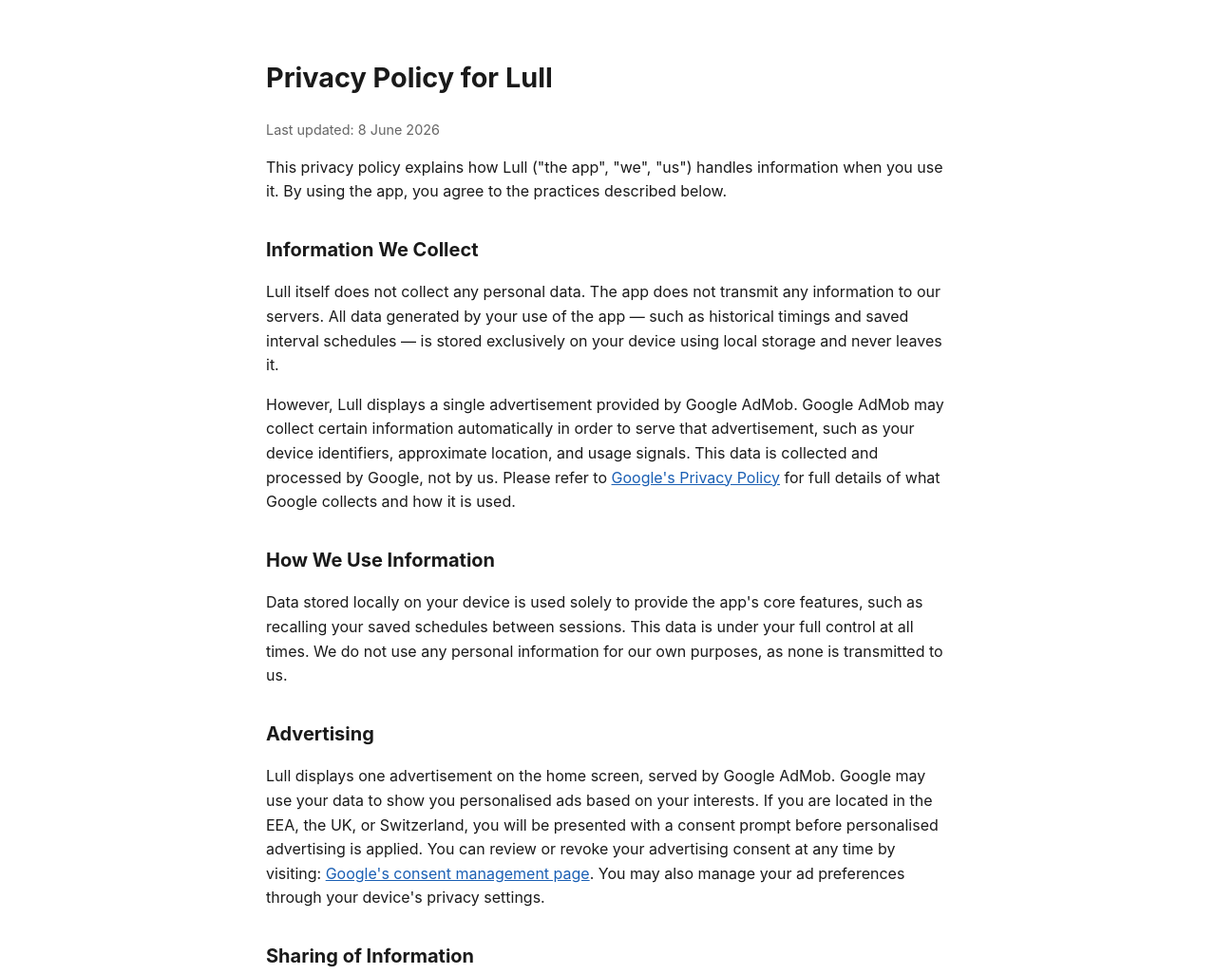
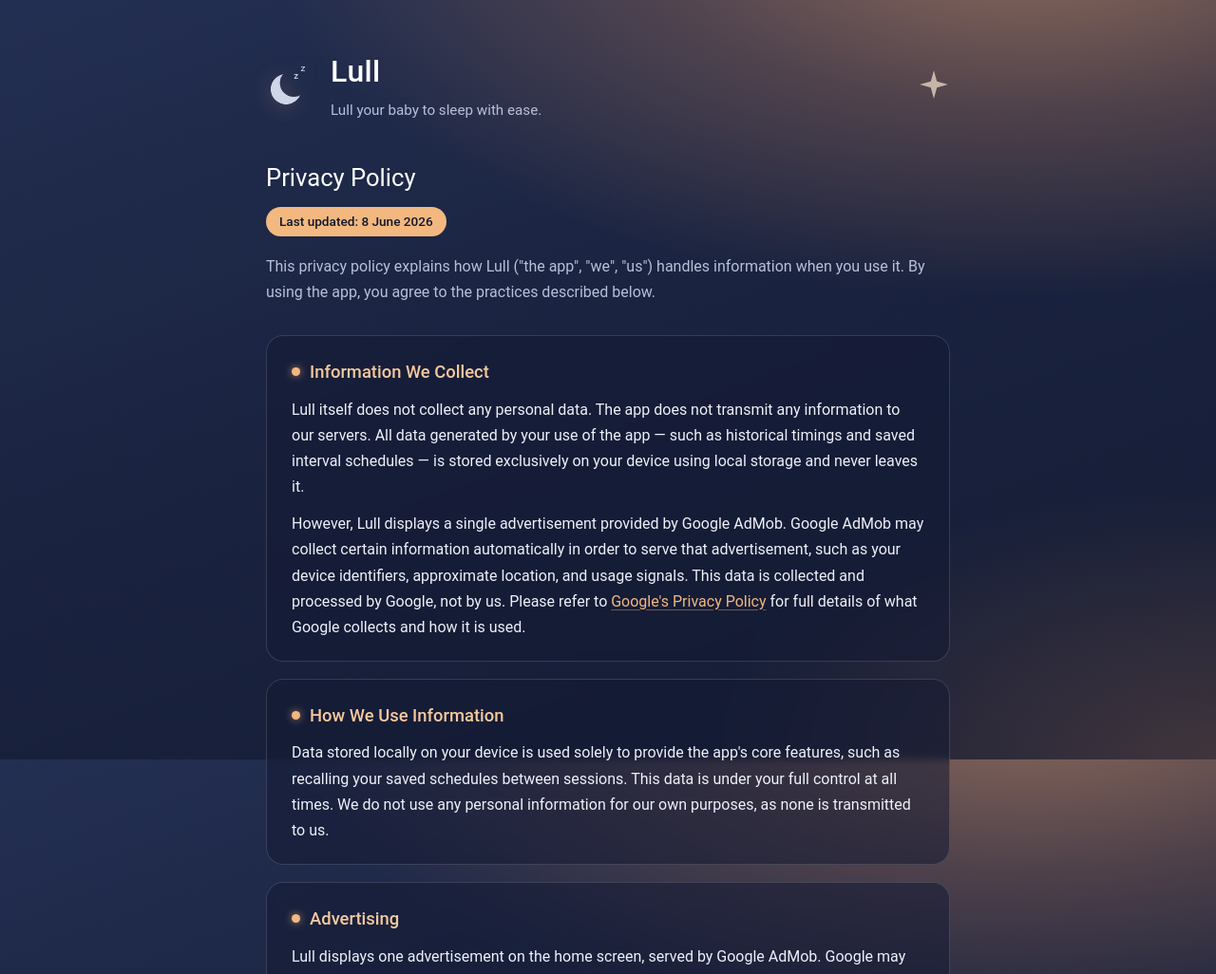
Before and after one commit to CivilDigitalSolutions/CivilDigital.co.uk, a plain HTML site: page lull/privacy/index.html in a window 1280 px wide. Shown: the top 1026 px of the page at 95% size. Drawn offline with Linux system fonts and the light colour scheme.

Commit message:
Lull Timer Privacy Policy
updated lull timer privacy policy

```diff
--- a/lull/privacy/index.html
+++ b/lull/privacy/index.html
@@ -7,31 +7,224 @@
   <meta name="description" content="Privacy policy for the Lull app: how information is handled. Lull stores all data locally on your device and displays a single Google AdMob advertisement.">
   <link rel="canonical" href="https://civildigital.co.uk/lull/privacy/">
   <meta name="robots" content="index,follow">
+  <meta name="theme-color" content="#141b33">
   <link rel="icon" href="/images/favicon.png" type="image/png">
   <link rel="apple-touch-icon" href="/images/apple-touch-icon.png">
   <style>
+    :root {
+      --navy-deep: #10172b;
+      --navy: #1a2340;
+      --navy-card: rgba(20, 27, 51, 0.55);
+      --peach: #f2b880;
+      --peach-soft: #f5c99d;
+      --text: #eef1f8;
+      --text-dim: #b8c0d8;
+      --line: rgba(255, 255, 255, 0.14);
+    }
+
+    * { box-sizing: border-box; }
+
     body {
-      font-family: -apple-system, BlinkMacSystemFont, "Segoe UI", Roboto, Helvetica, Arial, sans-serif;
-      line-height: 1.6;
-      color: #1a1a1a;
-      max-width: 720px;
+      font-family: Roboto, -apple-system, BlinkMacSystemFont, "Segoe UI", Helvetica, Arial, sans-serif;
+      line-height: 1.7;
+      color: var(--text);
+      margin: 0;
+      min-height: 100vh;
+      background-color: var(--navy-deep);
+      background-image:
+        radial-gradient(ellipse 90% 70% at 85% -10%, rgba(242, 168, 110, 0.55) 0%, rgba(214, 140, 96, 0.28) 35%, rgba(26, 35, 64, 0) 70%),
+        radial-gradient(ellipse 70% 60% at 100% 100%, rgba(224, 146, 92, 0.22) 0%, rgba(26, 35, 64, 0) 60%),
+        linear-gradient(160deg, #232f52 0%, #1a2340 45%, #141b33 100%);
+      background-attachment: fixed;
+    }
+
+    .page {
+      max-width: 760px;
       margin: 0 auto;
-      padding: 40px 20px;
+      padding: 48px 20px 64px;
     }
-    h1 { font-size: 1.8rem; }
-    h2 { font-size: 1.25rem; margin-top: 2rem; }
-    .meta { color: #666; font-size: 0.9rem; }
-    a { color: #1a5fb4; }
+
+    /* Header */
+    header {
+      display: flex;
+      align-items: center;
+      gap: 16px;
+      margin-bottom: 36px;
+    }
+
+    .moon {
+      flex: none;
+      width: 52px;
+      height: 52px;
+      filter: drop-shadow(0 2px 10px rgba(242, 184, 128, 0.25));
+    }
+
+    .brand h1 {
+      margin: 0;
+      font-size: 2rem;
+      font-weight: 500;
+      letter-spacing: 0.01em;
+      color: #fff;
+    }
+
+    .brand p {
+      margin: 2px 0 0;
+      font-size: 0.95rem;
+      color: var(--text-dim);
+    }
+
+    .sparkle {
+      margin-left: auto;
+      width: 34px;
+      height: 34px;
+      opacity: 0.85;
+    }
+
+    /* Hero */
+    .hero {
+      margin-bottom: 32px;
+    }
+
+    .hero h2 {
+      margin: 0 0 8px;
+      font-size: 1.6rem;
+      font-weight: 400;
+      color: #fff;
+    }
+
+    .meta {
+      display: inline-block;
+      font-size: 0.85rem;
+      color: var(--navy-deep);
+      background: var(--peach);
+      border-radius: 999px;
+      padding: 4px 14px;
+      font-weight: 500;
+    }
+
+    .hero .intro {
+      margin-top: 18px;
+      color: var(--text-dim);
+    }
+
+    /* Content cards — echo the app's rounded schedule cards */
+    section {
+      background: var(--navy-card);
+      border: 1px solid var(--line);
+      border-radius: 18px;
+      padding: 22px 26px;
+      margin-bottom: 18px;
+      backdrop-filter: blur(4px);
+    }
+
+    section h2 {
+      display: flex;
+      align-items: center;
+      gap: 10px;
+      margin: 0 0 10px;
+      font-size: 1.15rem;
+      font-weight: 500;
+      color: var(--peach-soft);
+    }
+
+    section h2 .dot {
+      flex: none;
+      width: 9px;
+      height: 9px;
+      border-radius: 50%;
+      background: var(--peach);
+      box-shadow: 0 0 8px rgba(242, 184, 128, 0.7);
+    }
+
+    section p {
+      margin: 0 0 12px;
+      color: var(--text);
+    }
+
+    section p:last-child { margin-bottom: 0; }
+
+    a {
+      color: var(--peach);
+      text-decoration: underline;
+      text-decoration-color: rgba(242, 184, 128, 0.4);
+      text-underline-offset: 3px;
+    }
+
+    a:hover { color: var(--peach-soft); }
+
+    /* Contact button — echoes the app's "Start session" pill */
+    .contact-btn {
+      display: inline-block;
+      margin-top: 6px;
+      background: var(--peach);
+      color: var(--navy-deep);
+      font-weight: 500;
+      text-decoration: none;
+      border-radius: 999px;
+      padding: 10px 26px;
+    }
+
+    .contact-btn:hover {
+      background: var(--peach-soft);
+      color: var(--navy-deep);
+    }
+
+    footer {
+      margin-top: 36px;
+      text-align: center;
+      color: var(--text-dim);
+      font-size: 0.85rem;
+    }
+
+    footer .sparkle-sm {
+      display: block;
+      width: 22px;
+      height: 22px;
+      margin: 0 auto 10px;
+      opacity: 0.7;
+    }
+
+    @media (max-width: 480px) {
+      .page { padding: 32px 16px 48px; }
+      section { padding: 18px 18px; }
+      .brand h1 { font-size: 1.6rem; }
+      .hero h2 { font-size: 1.35rem; }
+    }
   </style>
 </head>
 <body>
-  <h1>Privacy Policy for Lull</h1>
-  <p class="meta">Last updated: 8 June 2026</p>
+  <div class="page">
 
-  <p>This privacy policy explains how Lull ("the app", "we", "us") handles information when
+    <header>
+      <!-- Crescent moon with zZ, as in the app artwork -->
+      <svg class="moon" viewBox="0 0 64 64" xmlns="http://www.w3.org/2000/svg" aria-hidden="true">
+        <mask id="moon-crescent">
+          <circle cx="26" cy="38" r="20" fill="#fff"/>
+          <circle cx="36" cy="30" r="18" fill="#000"/>
+        </mask>
+        <circle cx="26" cy="38" r="20" fill="#cfd6e8" mask="url(#moon-crescent)"/>
+        <text x="36" y="24" fill="#cfd6e8" font-family="Roboto, Arial, sans-serif" font-size="12" font-weight="500">z</text>
+        <text x="45" y="15" fill="#cfd6e8" font-family="Roboto, Arial, sans-serif" font-size="10" font-weight="500">Z</text>
+      </svg>
+      <div class="brand">
+        <h1>Lull</h1>
+        <p>Lull your baby to sleep with ease.</p>
+      </div>
+      <!-- Four-point sparkle star -->
+      <svg class="sparkle" viewBox="0 0 32 32" xmlns="http://www.w3.org/2000/svg" aria-hidden="true">
+        <path d="M16 2l3 11 11 3-11 3-3 11-3-11-11-3 11-3z" fill="#e8d8c4" opacity="0.9"/>
+      </svg>
+    </header>
+
+    <div class="hero">
+      <h2>Privacy Policy</h2>
+      <span class="meta">Last updated: 8 June 2026</span>
+      <p class="intro">This privacy policy explains how Lull ("the app", "we", "us") handles information when
       you use it. By using the app, you agree to the practices described below.</p>
+    </div>
 
-  <h2>Information We Collect</h2>
+    <section>
+      <h2><span class="dot"></span>Information We Collect</h2>
       <p>Lull itself does not collect any personal data. The app does not transmit any information
       to our servers. All data generated by your use of the app — such as historical timings and
       saved interval schedules — is stored exclusively on your device using local storage and
@@ -42,14 +235,18 @@
       processed by Google, not by us. Please refer to
       <a href="https://policies.google.com/privacy">Google's Privacy Policy</a> for full details
       of what Google collects and how it is used.</p>
+    </section>
 
-  <h2>How We Use Information</h2>
+    <section>
+      <h2><span class="dot"></span>How We Use Information</h2>
       <p>Data stored locally on your device is used solely to provide the app's core features,
       such as recalling your saved schedules between sessions. This data is under your full
       control at all times. We do not use any personal information for our own purposes, as none
       is transmitted to us.</p>
+    </section>
 
-  <h2>Advertising</h2>
+    <section>
+      <h2><span class="dot"></span>Advertising</h2>
       <p>Lull displays one advertisement on the home screen, served by Google AdMob. Google may
       use your data to show you personalised ads based on your interests. If you are located in
       the EEA, the UK, or Switzerland, you will be presented with a consent prompt before
@@ -57,36 +254,58 @@
       any time by visiting:
       <a href="https://support.google.com/admob/answer/14189727">Google's consent management page</a>.
       You may also manage your ad preferences through your device's privacy settings.</p>
+    </section>
 
-  <h2>Sharing of Information</h2>
+    <section>
+      <h2><span class="dot"></span>Sharing of Information</h2>
       <p>We do not sell or share your personal information with any third party. The only
       third-party service present in the app is Google AdMob for advertising purposes. Google's
       own data practices are governed by
       <a href="https://policies.google.com/privacy">Google's Privacy Policy</a>.</p>
+    </section>
 
-  <h2>Data Retention and Deletion</h2>
+    <section>
+      <h2><span class="dot"></span>Data Retention and Deletion</h2>
       <p>All data held by Lull is stored locally on your device and remains there for as long as
       the app is installed. You can remove it at any time by clearing the app's local storage
       through your device settings or by uninstalling the app. As we hold no personal data on our
       own servers, we have no facility to process remote deletion requests. For data held by
       Google AdMob, please refer to Google's privacy controls and their
       <a href="https://policies.google.com/privacy">Privacy Policy</a>.</p>
+    </section>
 
-  <h2>Children's Privacy</h2>
+    <section>
+      <h2><span class="dot"></span>Children's Privacy</h2>
       <p>Lull is intended for adults only. It is not directed at or designed for use by anyone
       under the age of 18. We do not knowingly collect any information from children.</p>
+    </section>
 
-  <h2>Security</h2>
+    <section>
+      <h2><span class="dot"></span>Security</h2>
       <p>Because all data remains on your device and is never transmitted, there is no exposure
       to network-level security risks from our side. The security of locally stored data is
       governed by your device's own operating system and settings.</p>
+    </section>
 
-  <h2>Changes to This Policy</h2>
+    <section>
+      <h2><span class="dot"></span>Changes to This Policy</h2>
       <p>We may update this policy from time to time. Any changes will be posted on this page
       with an updated date.</p>
+    </section>
 
-  <h2>Contact Us</h2>
-  <p>If you have any questions about this privacy policy, contact us at:
-  <a href="mailto:beechts@gmail.com">beechts@gmail.com</a>.</p>
+    <section>
+      <h2><span class="dot"></span>Contact Us</h2>
+      <p>If you have any questions about this privacy policy, contact us at:</p>
+      <a class="contact-btn" href="mailto:info@civildigital.co.uk">info@civildigital.co.uk</a>
+    </section>
+
+    <footer>
+      <svg class="sparkle-sm" viewBox="0 0 32 32" xmlns="http://www.w3.org/2000/svg" aria-hidden="true">
+        <path d="M16 2l3 11 11 3-11 3-3 11-3-11-11-3 11-3z" fill="#e8d8c4"/>
+      </svg>
+      Lull &middot; Simple. Soothing.
+    </footer>
+
+  </div>
 </body>
 </html>
```
Lines whose indentation alone changed are shown as unchanged.
